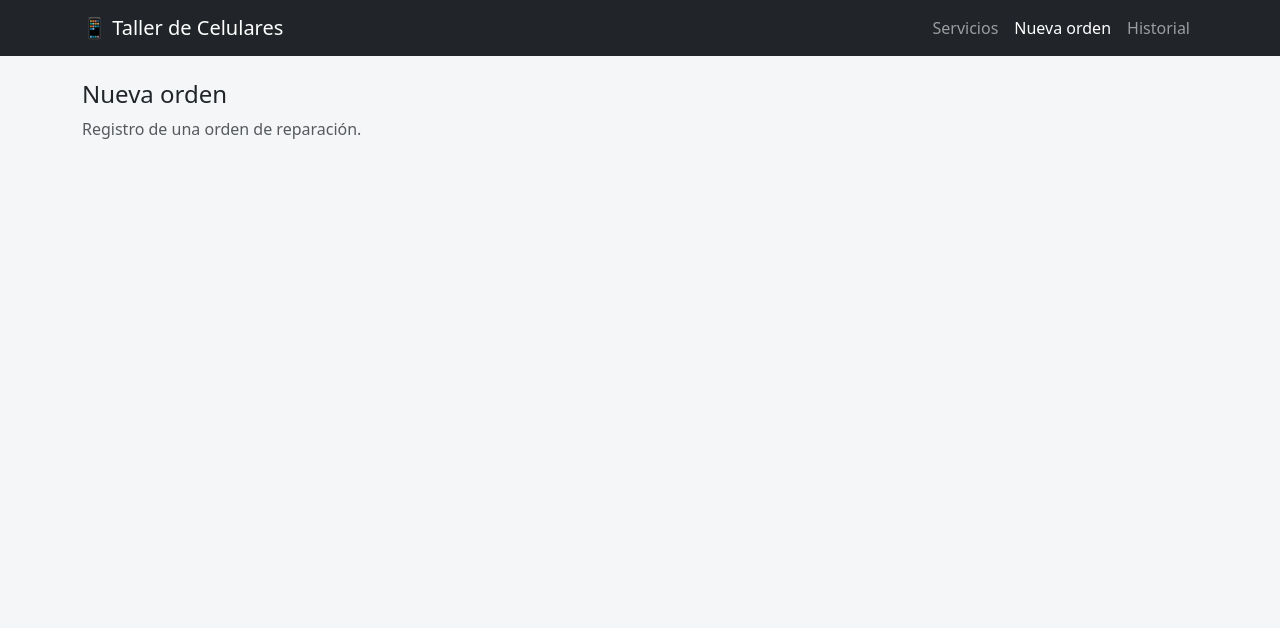
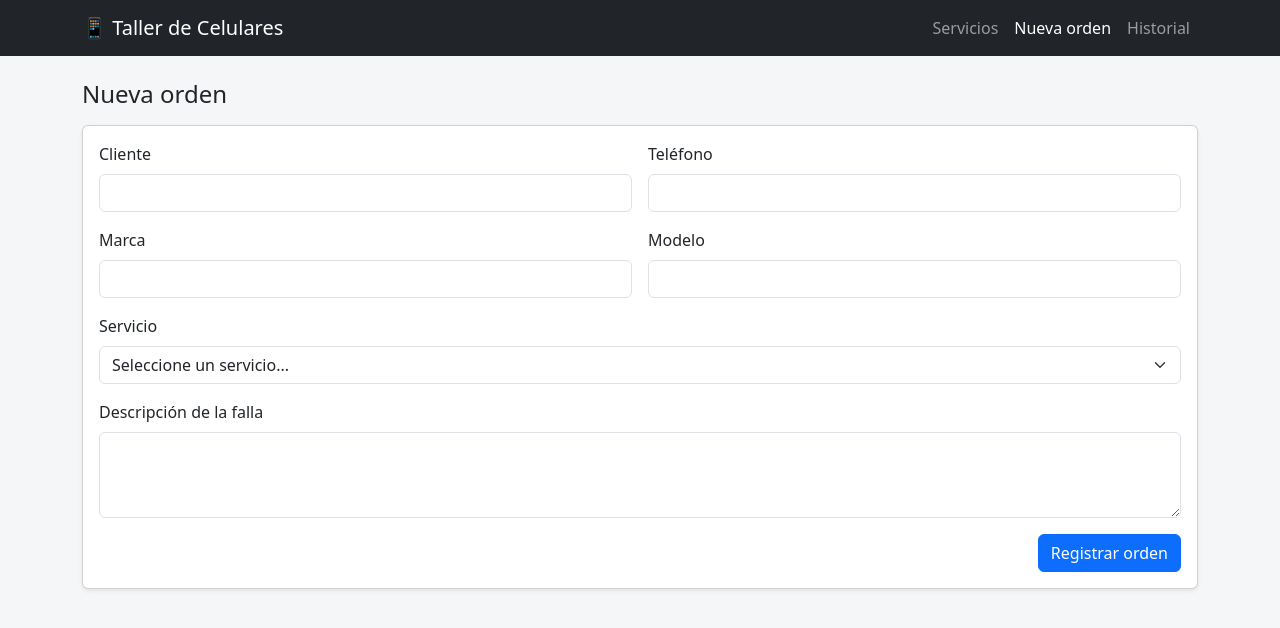
Before and after one commit to jankalo26/taller-celulares, an Angular app: page /nueva-orden in a window 1280 px wide. Shown: the top 628 px of the page. Built offline with nearby package versions, Linux system fonts and the light colour scheme.

Commit message:
feat: formulario de nueva orden con validaciones y regla de repuestos

```diff
--- a/src/app/pages/nueva-orden/nueva-orden.html
+++ b/src/app/pages/nueva-orden/nueva-orden.html
@@ -1,2 +1,99 @@
-<h2 class="h4">Nueva orden</h2>
-<p class="text-muted">Registro de una orden de reparación.</p>
+<h2 class="h4 mb-3">Nueva orden</h2>
+
+@if (ordenCreada() !== null) {
+  <div class="alert alert-success">
+    Orden #{{ ordenCreada() }} registrada correctamente.
+    <a routerLink="/ordenes" class="alert-link">Ver historial</a>
+  </div>
+}
+
+@if (mensajeError()) {
+  <div class="alert alert-danger">{{ mensajeError() }}</div>
+}
+
+<form [formGroup]="form" (ngSubmit)="guardar()" novalidate class="card card-body shadow-sm">
+  <div class="row g-3">
+    <div class="col-12 col-md-6">
+      <label class="form-label" for="cliente">Cliente</label>
+      <input id="cliente" type="text" class="form-control" formControlName="cliente"
+             [class.is-invalid]="invalido('cliente')" />
+      @if (invalido('cliente')) {
+        <div class="invalid-feedback">
+          @if (form.get('cliente')?.hasError('required')) {
+            El nombre del cliente es obligatorio.
+          } @else {
+            El nombre debe tener al menos 3 caracteres.
+          }
+        </div>
+      }
+    </div>
+
+    <div class="col-12 col-md-6">
+      <label class="form-label" for="telefono">Teléfono</label>
+      <input id="telefono" type="tel" class="form-control" formControlName="telefono"
+             maxlength="8" [class.is-invalid]="invalido('telefono')" />
+      @if (invalido('telefono')) {
+        <div class="invalid-feedback">
+          @if (form.get('telefono')?.hasError('required')) {
+            El teléfono es obligatorio.
+          } @else {
+            El teléfono debe tener exactamente 8 dígitos numéricos.
+          }
+        </div>
+      }
+    </div>
+
+    <div class="col-12 col-md-6">
+      <label class="form-label" for="marca">Marca</label>
+      <input id="marca" type="text" class="form-control" formControlName="marca"
+             [class.is-invalid]="invalido('marca')" />
+      @if (invalido('marca')) {
+        <div class="invalid-feedback">La marca es obligatoria.</div>
+      }
+    </div>
+
+    <div class="col-12 col-md-6">
+      <label class="form-label" for="modelo">Modelo</label>
+      <input id="modelo" type="text" class="form-control" formControlName="modelo"
+             [class.is-invalid]="invalido('modelo')" />
+      @if (invalido('modelo')) {
+        <div class="invalid-feedback">El modelo es obligatorio.</div>
+      }
+    </div>
+
+    <div class="col-12">
+      <label class="form-label" for="servicioId">Servicio</label>
+      <select id="servicioId" class="form-select" formControlName="servicioId"
+              [class.is-invalid]="invalido('servicioId')">
+        <option [ngValue]="null">Seleccione un servicio...</option>
+        @for (s of servicios(); track s.id) {
+          <option [ngValue]="s.id" [disabled]="s.repuestos === 0">
+            {{ s.nombre }} ({{ s.repuestos > 0 ? s.repuestos + ' repuestos' : 'sin repuestos' }})
+          </option>
+        }
+      </select>
+      @if (invalido('servicioId')) {
+        <div class="invalid-feedback">Debe seleccionar un servicio.</div>
+      }
+    </div>
+
+    <div class="col-12">
+      <label class="form-label" for="falla">Descripción de la falla</label>
+      <textarea id="falla" rows="3" class="form-control" formControlName="falla"
+                [class.is-invalid]="invalido('falla')"></textarea>
+      @if (invalido('falla')) {
+        <div class="invalid-feedback">
+          @if (form.get('falla')?.hasError('required')) {
+            Describa la falla del equipo.
+          } @else {
+            La descripción debe tener al menos 10 caracteres.
+          }
+        </div>
+      }
+    </div>
+
+    <div class="col-12 d-grid d-md-flex justify-content-md-end">
+      <button type="submit" class="btn btn-primary">Registrar orden</button>
+    </div>
+  </div>
+</form>
--- a/src/app/pages/nueva-orden/nueva-orden.ts
+++ b/src/app/pages/nueva-orden/nueva-orden.ts
@@ -1,9 +1,92 @@
-import { Component } from '@angular/core';
+import { Component, inject, signal } from '@angular/core';
+import { FormBuilder, ReactiveFormsModule, Validators } from '@angular/forms';
+import { ActivatedRoute, RouterLink } from '@angular/router';
+import { TallerDb } from '../../services/taller-db';
+import { NuevaOrden as DatosOrden, Servicio } from '../../models/modelos';
 
 @Component({
-  imports: [],
   selector: 'app-nueva-orden',
-  styleUrl: './nueva-orden.css',
+  imports: [ReactiveFormsModule, RouterLink],
   templateUrl: './nueva-orden.html',
 })
-export class NuevaOrden {}
+export class NuevaOrden {
+  private fb = inject(FormBuilder);
+  private db = inject(TallerDb);
+  private ruta = inject(ActivatedRoute);
+
+  servicios = signal<Servicio[]>([]);
+  mensajeError = signal('');
+  ordenCreada = signal<number | null>(null);
+
+  form = this.fb.group({
+    cliente: ['', [Validators.required, Validators.minLength(3)]],
+    telefono: ['', [Validators.required, Validators.pattern(/^\d{8}$/)]],
+    marca: ['', Validators.required],
+    modelo: ['', Validators.required],
+    servicioId: [null as number | null, Validators.required],
+    falla: ['', [Validators.required, Validators.minLength(10)]],
+  });
+
+  constructor() {
+    this.cargarServicios();
+  }
+
+  async cargarServicios() {
+    this.servicios.set(await this.db.obtenerServicios());
+
+    const idUrl = Number(this.ruta.snapshot.queryParamMap.get('servicio'));
+    const elegido = this.servicios().find((s) => s.id === idUrl);
+    if (elegido && elegido.repuestos > 0) {
+      this.form.patchValue({ servicioId: elegido.id });
+    }
+  }
+
+  invalido(campo: string): boolean {
+    const control = this.form.get(campo);
+    return !!control && control.invalid && control.touched;
+  }
+
+  async guardar() {
+    this.mensajeError.set('');
+    this.ordenCreada.set(null);
+
+    if (this.form.invalid) {
+      this.form.markAllAsTouched();
+      return;
+    }
+
+    const v = this.form.getRawValue();
+
+    // Regla del tema: se vuelve a consultar el servicio para validar las existencias reales.
+    const servicio = await this.db.obtenerServicio(v.servicioId!);
+    if (!servicio) {
+      this.mensajeError.set('El servicio seleccionado ya no existe.');
+      return;
+    }
+    if (servicio.repuestos < 1) {
+      this.mensajeError.set('No hay repuestos disponibles para este servicio.');
+      await this.cargarServicios();
+      return;
+    }
+
+    const orden: DatosOrden = {
+      cliente: v.cliente!.trim(),
+      telefono: v.telefono!,
+      marca: v.marca!.trim(),
+      modelo: v.modelo!.trim(),
+      servicioId: servicio.id,
+      servicioNombre: servicio.nombre,
+      precio: servicio.precio,
+      falla: v.falla!.trim(),
+      fecha: new Date().toISOString(),
+      estado: 'Pendiente',
+    };
+
+    const id = await this.db.guardarOrden(orden);
+    await this.db.actualizarServicio({ ...servicio, repuestos: servicio.repuestos - 1 });
+
+    this.ordenCreada.set(id);
+    this.form.reset();
+    this.servicios.set(await this.db.obtenerServicios());
+  }
+}
```
